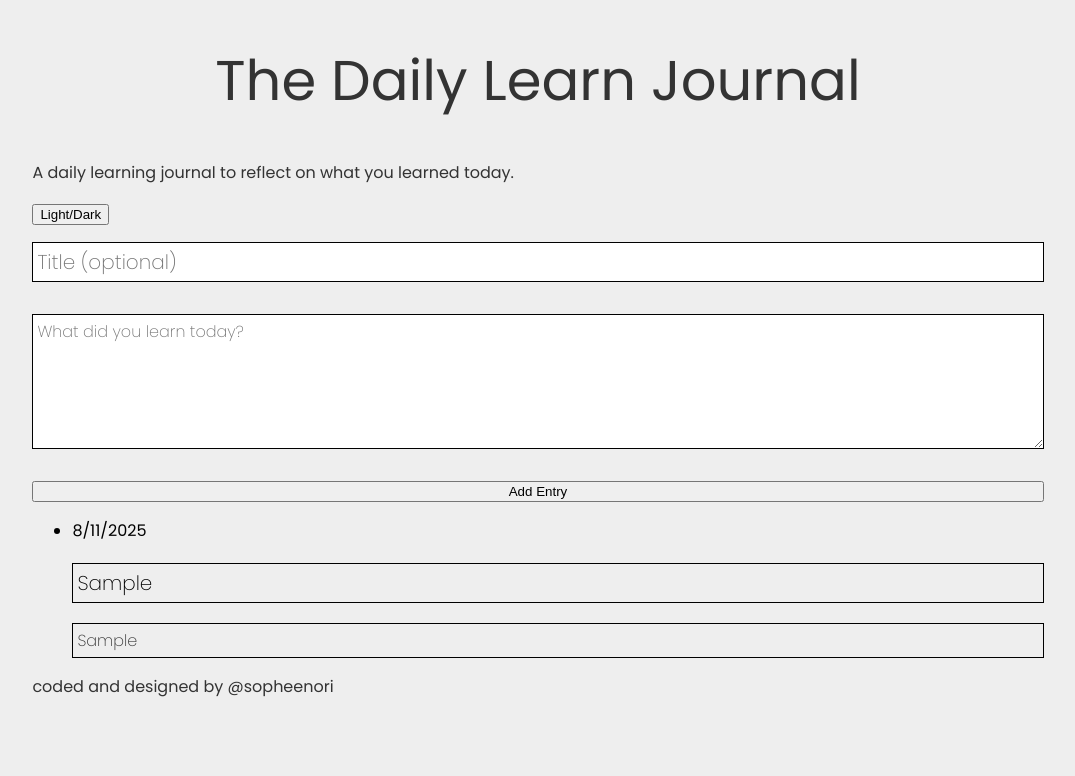
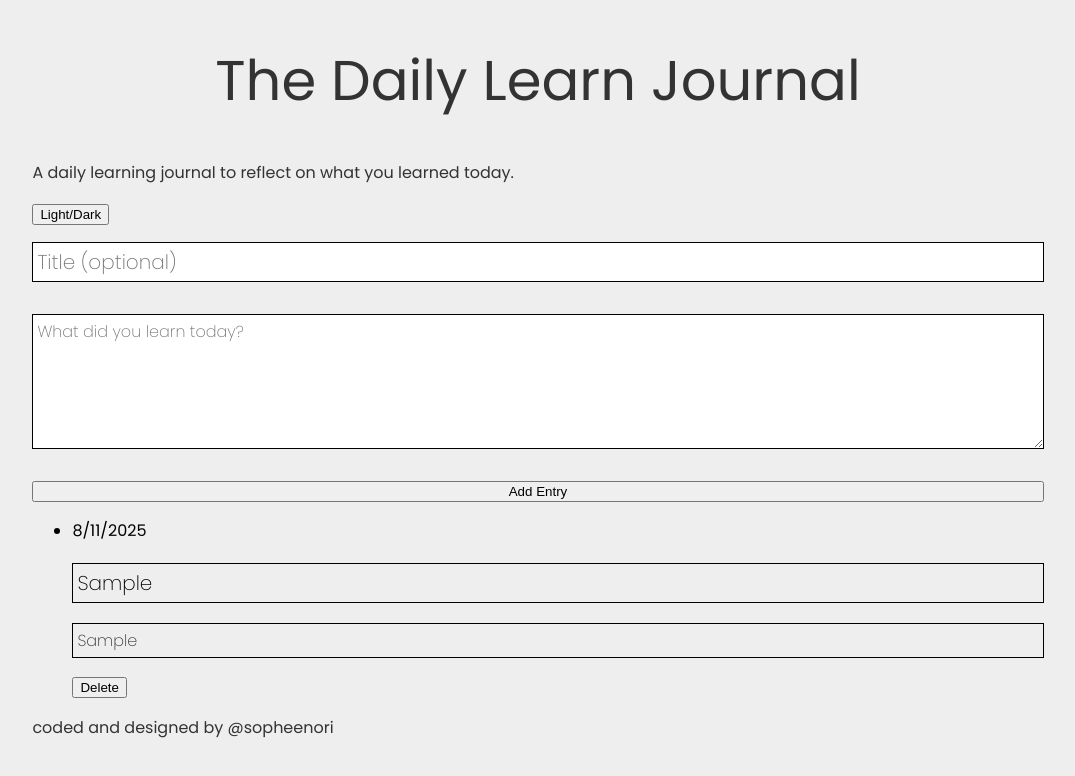
Before and after one commit to zofienora/learn-journal-v1, a React (Vite) app: page / in a window 1280 px wide. Both pictures are taken after typing "Sample", "Sample" into the empty fields and a click on the button "Add Entry". Shown: the top 776 px of the page, without its empty margins (102-1177 px from the left). Built offline with nearby package versions, Linux system fonts and the light colour scheme.

Commit message:
added delete button

```diff
--- a/src/components/EntryList.jsx
+++ b/src/components/EntryList.jsx
@@ -1,5 +1,5 @@
 
-function EntryList({ entries }) {
+function EntryList({ entries, onDeleteEntry }) {
   if (!entries || entries.length === 0) {
     return <div className="container"> <p className="entry-empty">No entries yet — add your first one ✨</p></div>;
   }
@@ -17,6 +17,12 @@ function EntryList({ entries }) {
             </div>
             <h3 className="entry-title">{entry.title || "Untitled"}</h3>
             <p className="entry-content">{entry.content}</p>
+            <button
+              className="delete-button"
+              onClick={() => onDeleteEntry(entry.id)}
+            >
+              Delete
+            </button>
             </li>
         ))}
         </ul>
```
